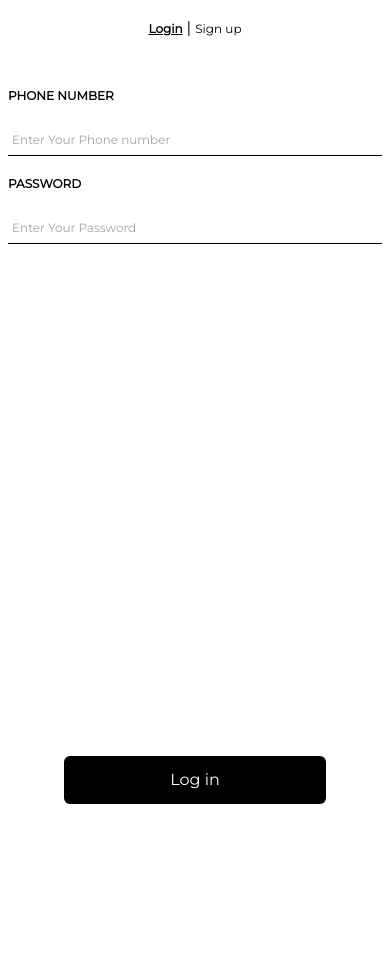
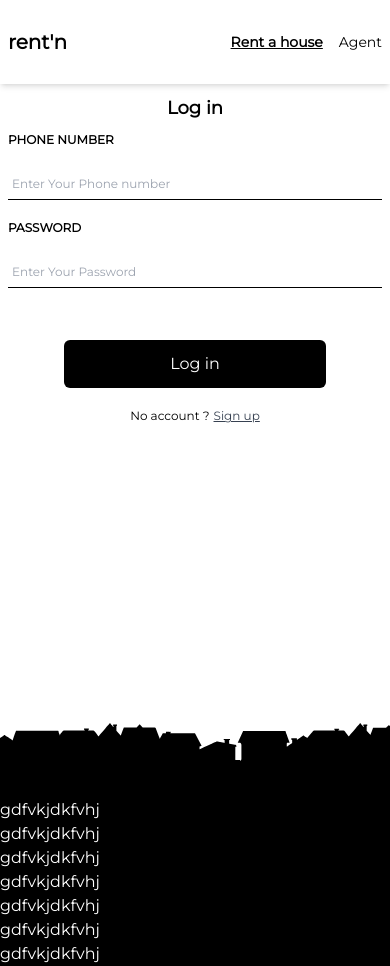
Before and after one commit to The-True-Hooha/rentn, a Next.js app: page /Authentication in a window 390 px wide. Before the commit the page ends 844 px from the top, so only its background shows below. Built offline with nearby package versions, Linux system fonts and the light colour scheme.

Commit message:
some changes

```diff
--- a/src/auth/Login.tsx
+++ b/src/auth/Login.tsx
@@ -8,11 +8,11 @@ type Props = {
     onChange: React.ChangeEventHandler<HTMLInputElement>
 }
 
-const Login = ({ form, handleSubmit, onChange }: Props) => {
+const Login = ({ form, handleSubmit, onChange, setForm }: Props) => {
 
     return (
-        <div className='w-full flex justify-center px-2'>
-            <form className='relative h-screen mt-8 w-full max-w-xl flex flex-col gap-5'
+        <div className='w-full px-2 sm:flex sm:justify-center'>
+            <form className='relative w-full h-[70vh] max-w-xl flex flex-col gap-5'
                 onSubmit={handleSubmit}>
                 <label htmlFor='password' className='text-xs font-semibold'>PHONE NUMBER</label>
                 <input
@@ -35,17 +35,25 @@ const Login = ({ form, handleSubmit, onChange }: Props) => {
                     onChange={onChange}
                 />
 
-                <div className='flex absolute left-0 bottom-32 mt-8 max-w-xl w-full justify-center border-none'>
+                <div className='flex mt-8 max-w-xl w-full justify-center border-none sm:absolute sm:left-0 sm:bottom-10'>
                     <input
-                        className='cursor-pointer max-w-xl w-[70%] p-3 bg-black text-white border-none rounded-md '
+                        className='cursor-pointer max-w-xl w-[70%] p-3 bg-black text-white border-none rounded-md'
                         type='submit'
                         value='Log in'
                     />
-
                 </div>
-            </form>
-
-        </div>
+                <div className='sm:hidden w-full flex justify-center text-xs'>No account ?
+                    <span
+                        className='ml-1 text-gray-700 underline cursor-pointer'
+                        onClick={() =>
+                            setForm((prev) => ({
+                                ...prev,
+                                isNewUser: true,
+                            }))
+                        }
+                    >{!form.isNewUser ? 'Sign up' : 'Log in'}</span></div>
+            </form >
+        </div >
     )
 }
 
--- a/src/auth/SignUp.tsx
+++ b/src/auth/SignUp.tsx
@@ -7,11 +7,11 @@ type Props = {
     handleSubmit: () => void;
     onChange: React.ChangeEventHandler<HTMLInputElement>
 }
-const SignUp = ({ form, handleSubmit, onChange }: Props) => {
+const SignUp = ({ form, handleSubmit, onChange, setForm }: Props) => {
 
     return (
-        <div className='w-full flex justify-center px-2'>
-            <form className='relative h-screen max-w-xl w-full mt-8 flex flex-col gap-5'
+        <div className='relative w-full sm:flex sm:justify-center'>
+            <form className='relative max-w-xl w-full h-[70vh] flex flex-col gap-2 px-2'
                 onSubmit={handleSubmit}>
                 <>
                     <label htmlFor='email' className='text-xs font-semibold'>FIRST NAME</label>
@@ -66,7 +66,7 @@ const SignUp = ({ form, handleSubmit, onChange }: Props) => {
                         onChange={onChange}
                     />
                 </>
-                <div className='flex absolute left-0 bottom-32 mt-8 max-w-xl w-full justify-center border-none'>
+                <div className=' flex mt-8 max-w-xl w-full justify-center border-none sm:absolute sm:left-0 sm:bottom-10'>
                     <input
                         className='cursor-pointer max-w-xl w-[70%] p-3 bg-black text-white border-none rounded-md '
                         type='submit'
@@ -74,6 +74,16 @@ const SignUp = ({ form, handleSubmit, onChange }: Props) => {
                     />
 
                 </div>
+                <div className='sm:hidden w-full flex justify-center text-xs'>Already have an account ?
+                    <span
+                        className='ml-1 text-gray-700 underline cursor-pointer'
+                        onClick={() =>
+                            setForm((prev) => ({
+                                ...prev,
+                                isNewUser: false,
+                            }))
+                        }
+                    >{!form.isNewUser ? 'Sign up' : 'Login'}</span></div>
             </form>
         </div>
     )
--- /dev/null
+++ b/src/components/Footer.tsx
@@ -0,0 +1,26 @@
+const Footer = () => {
+    return (
+        <footer className='w-full h-32 sm:hidden'>
+            <div className='relative w-full'>
+                <img className='bg-clip-content z-10 w-full' src='/footer-image.svg' />
+            </div>
+            <div className='bg-black w-full text-white'>
+                <p>gdfvkjdkfvhj</p>
+                <p>gdfvkjdkfvhj</p>
+                <p>gdfvkjdkfvhj</p>
+                <p>gdfvkjdkfvhj</p>
+                <p>gdfvkjdkfvhj</p>
+                <p>gdfvkjdkfvhj</p>
+                <p>gdfvkjdkfvhj</p>
+            </div>
+        </footer>
+    )
+}
+export default Footer
+{/*
+
+            {/* <div className='w-full h-32 text-white bordersm:hidden'>
+                <img className='' src='/sun 1.svg' />
+
+
+            </div> */}
--- /dev/null
+++ b/src/components/Layout.tsx
@@ -0,0 +1,17 @@
+import React from "react";
+import Footer from "./Footer";
+import Navbar from "./Navbar";
+
+const Layout = ({ children }: { children: React.ReactNode }) => {
+    return (
+        <>
+            <Navbar />
+            <main className='sm:h-[90vh]' >
+                {children}
+            </main>
+            <Footer />
+        </>
+    );
+};
+
+export default Layout;
--- /dev/null
+++ b/src/components/Navbar.tsx
@@ -0,0 +1,26 @@
+import Link from "next/link"
+import { useState } from "react"
+
+const Navbar = () => {
+    const [select, setSelect] = useState('rent')
+    return (
+        <nav className='w-full p-2 py-4 h-[10vh] flex justify-between items-center shadow-md'>
+            <Link
+                href='/'
+                className='font-bold text-xl'>rent'n</Link>
+            <div className='flex justify-between gap-4'>
+                <Link
+                    href=""
+                    onClick={() => setSelect('rent')}
+                    className={`text-sm ${select === 'rent' ? 'underline font-semibold ' : ''}`}
+                >Rent a house</Link>
+                <Link
+                    href=""
+                    onClick={() => setSelect('agent')}
+                    className={`text-sm ${select === 'agent' ? 'underline font-semibold' : ''}`}
+                >Agent</Link>
+            </div>
+        </nav>
+    )
+}
+export default Navbar
--- a/src/pages/Authentication.tsx
+++ b/src/pages/Authentication.tsx
@@ -28,9 +28,9 @@ const Authentication: React.FC<Props> = () => {
 
 
     return (
-        <section className='w-full h-screen overflow-hidden sm:flex'>
+        <section className='w-full sm:flex sm:h-[90vh] overflow-hidden'>
             {/* first half of the page */}
-            <div className='relative hidden sm:flex sm:flex-col sm:w-[45%] sm:gap-10 sm:h-screen bg-black text-white '>
+            <div className='relative hidden sm:flex sm:flex-col sm:w-[45%] sm:gap-10 bg-black text-white '>
                 <div className='flex justify-center items-center w-full h-8'>
                     <h1 className='text-lg font-semibold'>rent'n</h1>
                 </div>
@@ -44,10 +44,12 @@ const Authentication: React.FC<Props> = () => {
                 </div>
             </div>
 
-            {/* form section */}
             <div className='flex w-full sm:w-[55%] justify-center items-center'>
-                <section className='w-full h-screen '>
-                    <div className='w-full flex justify-center text-xs'>
+                <section className='w-full'>
+
+                    {/* heading for large screens */}
+
+                    <div className='hidden sm:w-full sm:flex sm:justify-center text-xs'>
                         <div className='my-4   '>
                             <span
                                 className={`transition-all text-xs cursor-pointer ${!form.isNewUser ? 'text-sm font-bold underline' : ''}`}
@@ -71,6 +73,12 @@ const Authentication: React.FC<Props> = () => {
                         </div>
                     </div>
 
+                    {/* heading for mobile devices */}
+                    <div className='sm:hidden w-full flex justify-center items-center h-8 text-lg font-bold my-2'>
+                        {form.isNewUser ? 'Sign Up' : 'Log in'}
+                    </div>
+
+                    {/* form section */}
                     {form.isNewUser && (
                         <SignUp
                             form={form}
@@ -85,9 +93,9 @@ const Authentication: React.FC<Props> = () => {
                             handleSubmit={handleSubmit}
                             onChange={onChange} />
                     )}
+
                 </section>
             </div>
-
         </section>
     )
 };
--- a/src/pages/_app.tsx
+++ b/src/pages/_app.tsx
@@ -1,8 +1,14 @@
+import Layout from '@/components/Layout'
 import '@/styles/globals.css'
 import "@fontsource/montserrat"
 import type { AppProps } from 'next/app'
 
 
 export default function App({ Component, pageProps }: AppProps) {
-  return <Component {...pageProps} />
+  return (
+    <Layout>
+      <Component {...pageProps} />
+    </Layout>
+
+  )
 }
--- a/src/pages/index.tsx
+++ b/src/pages/index.tsx
@@ -1,6 +1,5 @@
 import { Inter } from '@next/font/google'
 import Head from 'next/head'
-import Authentication from './Authentication'
 import Landing from '@/components/Landing'
 
 const inter = Inter({ subsets: ['latin'] })
```
